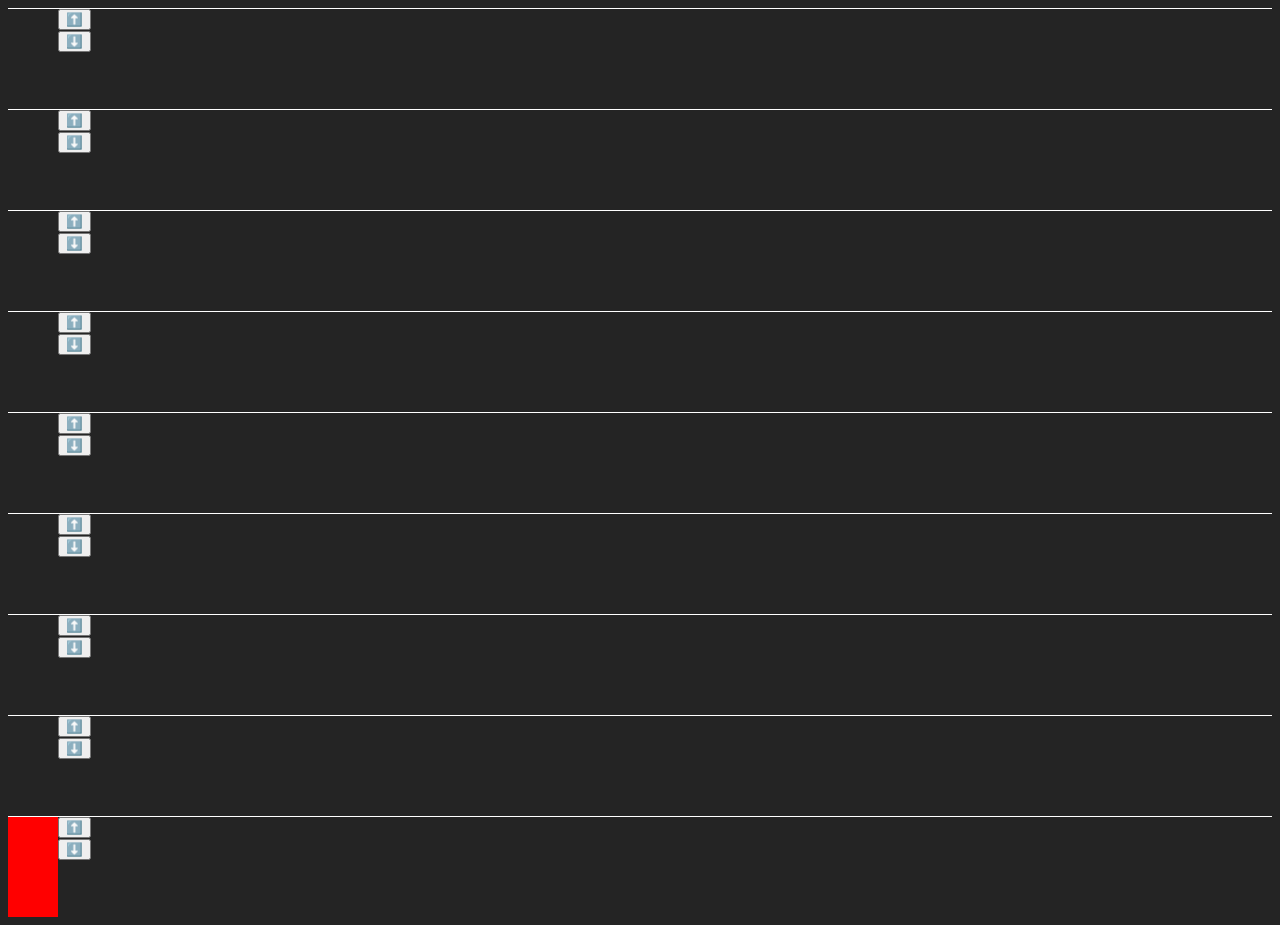
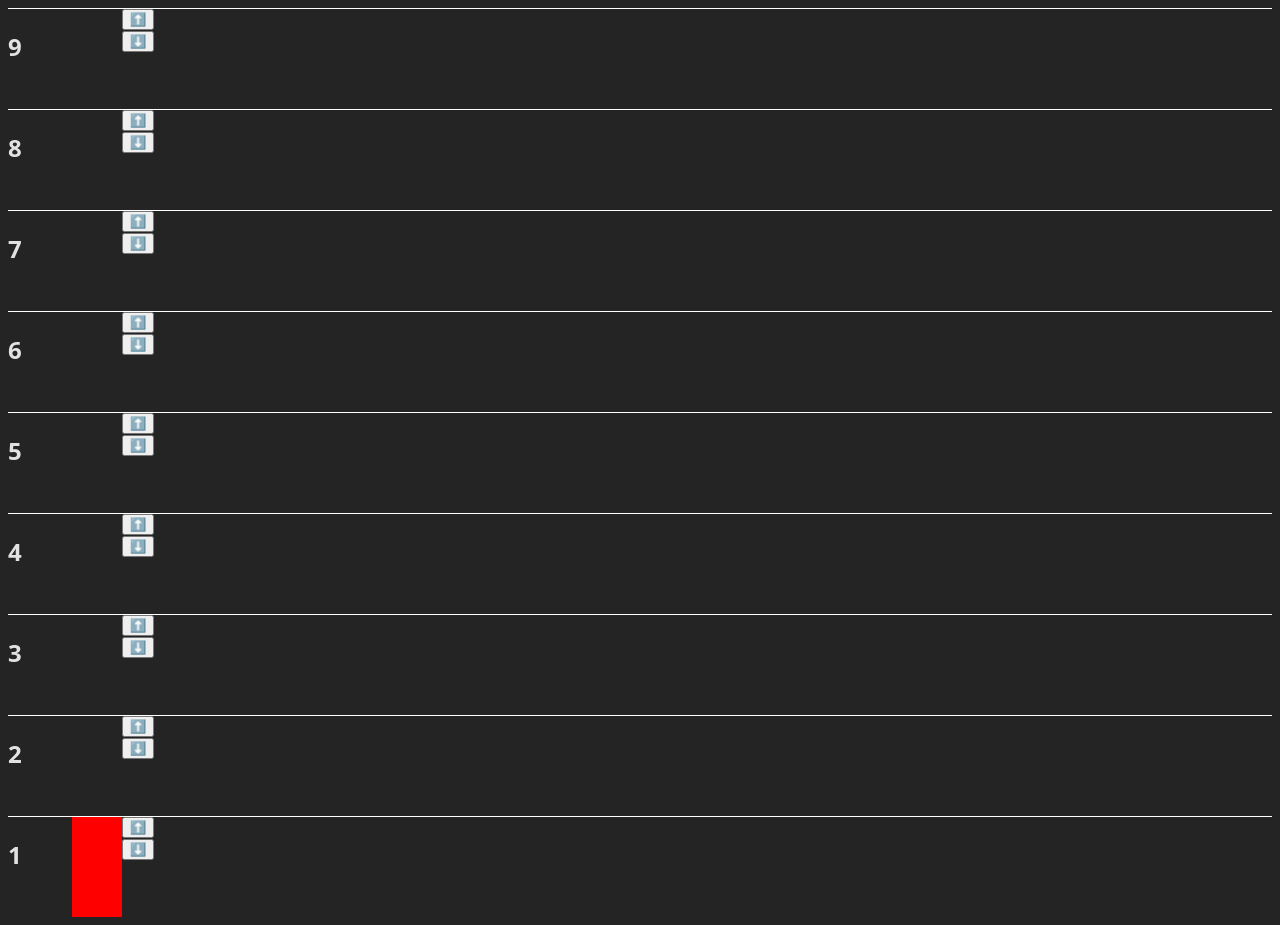
Before and after one commit to domuen/elevator, a Svelte app: page / in a window 1280 px wide. Built offline with nearby package versions, Linux system fonts and the light colour scheme.

Commit message:
feat: show floor number in dom

```diff
--- a/src/App.svelte
+++ b/src/App.svelte
@@ -22,6 +22,7 @@
 
 {#each floors as floor}
 	<div class="floor">
+		<h2>{floor}</h2>
 		<!-- elevator L -->
 		<LeftElevator
 			{floor}
```
